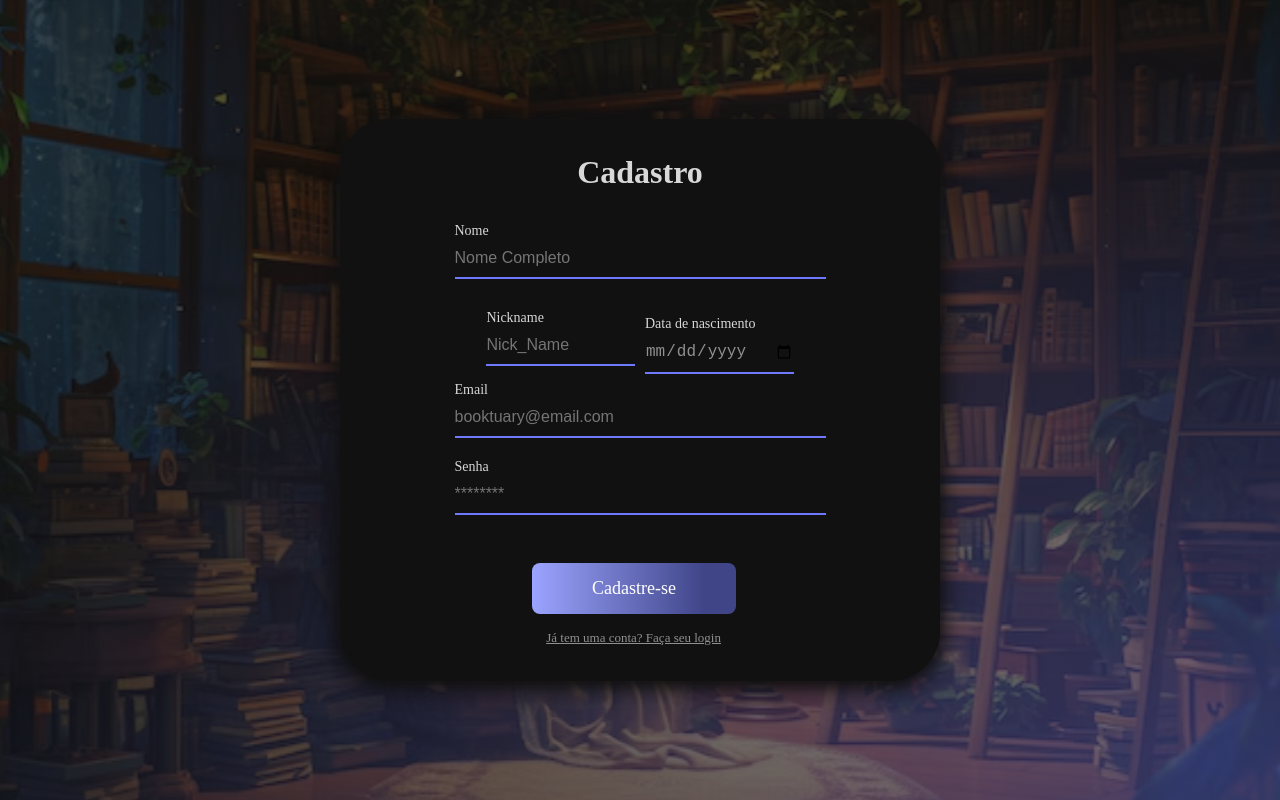
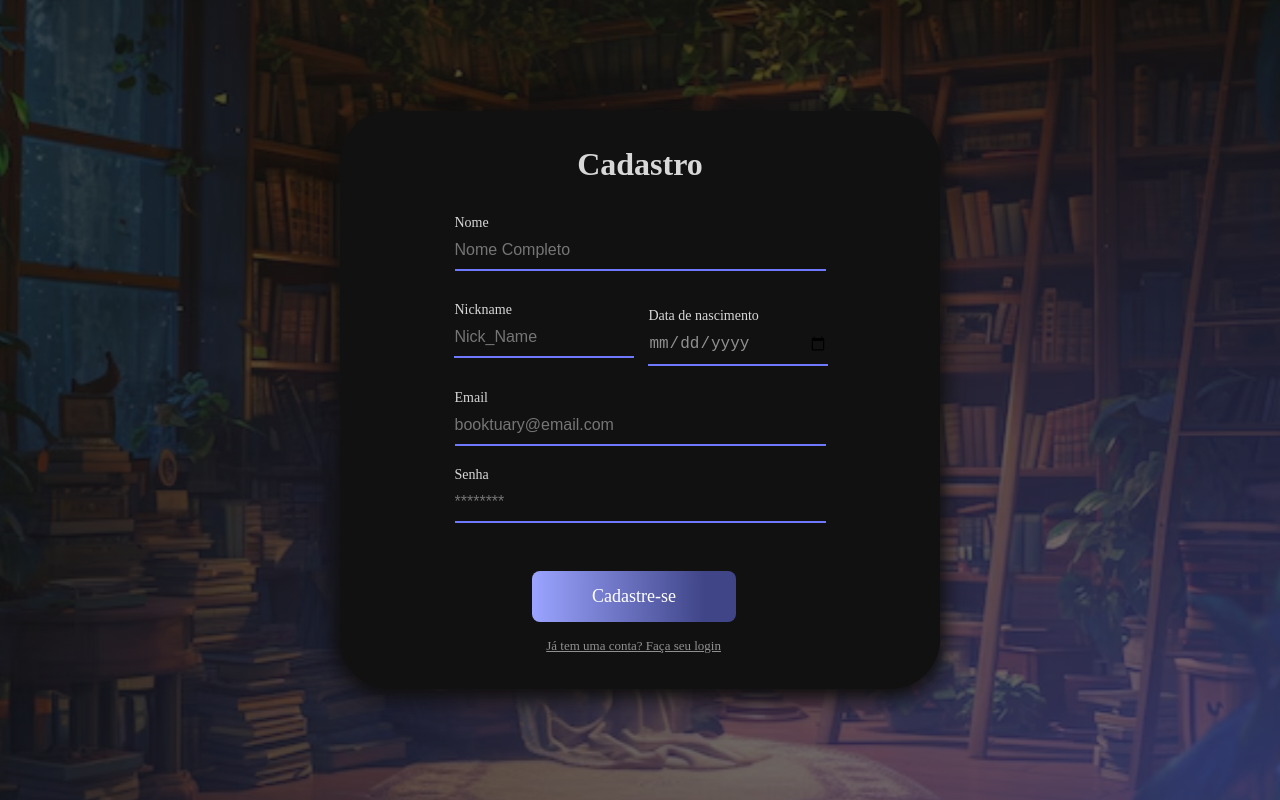
Before and after one commit to adrianeparo/Booktuary, a React (Vite) app: page /cadastro in a window 1280 px wide. Built offline with nearby package versions, Linux system fonts and the light colour scheme; a web font is replaced by a local one.

Commit message:
Telas responsivas

```diff
--- a/src/Pages/Cadastro/style.js
+++ b/src/Pages/Cadastro/style.js
@@ -58,6 +58,7 @@ export const InputNome = styled.div`
 
   @media (min-width: 1800px) {
    width : 90% ;
+   padding-bottom: 10px;
   }
 
   p{
@@ -90,11 +91,18 @@ export const DateNick = styled.div`
     display: flex;
     justify-content: space-between;
     width: 24vw;
-    gap: 10px;
 
 
+    @media (min-width: 1200px) {
+    gap: 2px;
+    margin-bottom: 2vh;
+
+  }
+
     @media (min-width: 1800px) {
-    width : 25vw ;
+    width : 20vw ;
+    gap: 3px;
+    margin-bottom: -1vh;
   }
 
 `;
@@ -110,6 +118,10 @@ export const InputNick = styled.div`
   font-size: 14px;
   width: 70%;
 
+  @media (min-width: 1200px) {
+   margin-left: -2.5vw;
+  }
+
   p{
     display: flex;
     justify-content: flex-start;
@@ -118,7 +130,7 @@ export const InputNick = styled.div`
   }
 
   input {
-    width: 100%;
+    width: 10vw;
     padding: 10px 0;
     border: none;
     border-bottom: 2px solid #6F79FF;
@@ -126,6 +138,15 @@ export const InputNick = styled.div`
     font-size: 16px;
     color: #909090;
     outline: none;
+
+    @media (min-width: 1200px) {
+    width: 14vw;
+  }
+
+  @media (min-width: 1800px) {
+    width: 12vw;
+  }
+
   }
 
 
@@ -145,8 +166,12 @@ export const InputDate = styled.div`
   font-size: 14px;
   width: 70%;
 
+  @media (min-width: 1200px) {
+   margin-left: 1vw;
+  }
+
   @media (min-width: 1800px) {
-    margin-top: -117px;
+    margin-top: -118px;
   }
 
   p{
@@ -157,7 +182,7 @@ export const InputDate = styled.div`
   }
 
   input {
-    width: 100%;
+    width: 14vw;
     padding: 10px 0;
     border: none;
     border-bottom: 2px solid #6F79FF;
@@ -165,6 +190,11 @@ export const InputDate = styled.div`
     font-size: 16px;
     color: #909090;
     outline: none;
+
+    @media (min-width: 1800px) {
+    width: 12vw;
+  }
+
   }
 
 
--- a/src/Pages/Inicial/style.js
+++ b/src/Pages/Inicial/style.js
@@ -73,7 +73,8 @@ export const TextSection = styled.div`
     @media (min-width: 1800px) {
     font-size: 6vw; /* Aumenta a fonte em telas maiores */
     width: 800px;
-    margin-top: 15vh;
+    margin-top: 10vh;
+    margin-bottom: 5vh;
     line-height: 10.8vh; /* 97.778% */
 
   }
--- a/src/Pages/Login/style.js
+++ b/src/Pages/Login/style.js
@@ -38,7 +38,7 @@ export const Form = styled.form`
   justify-content: center;
   align-items: center;
   font-family: 'Asul', serif; /* Fonte personalizada */
-  margin-right: 35vh;
+  margin-right: 25vh;
   flex-direction: column;
   padding: 30px;
   max-width: 50%;
@@ -192,7 +192,7 @@ export const Esqueceu = styled(Link)`
   }
 
   @media (min-width: 1800px) {
-        padding-left: 25vh;
+        padding-left: 24vh;
     }
 `;
 
@@ -208,6 +208,6 @@ export const BotaoDois = styled(Link)`
   }
 
   @media (min-width: 1800px) {
-    margin-left: 1px;
+    margin-right: -3px;
     }
 `;
```
